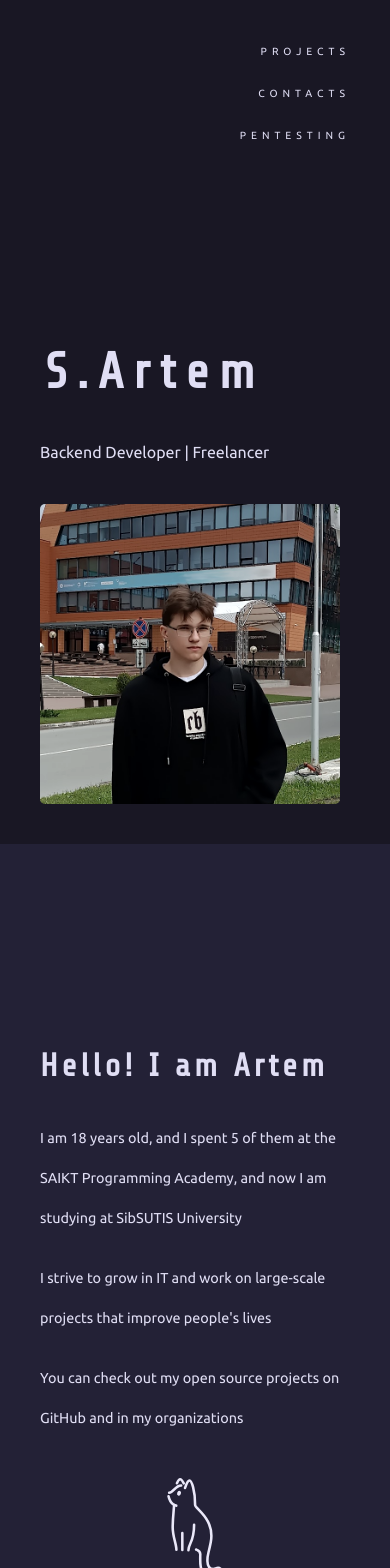
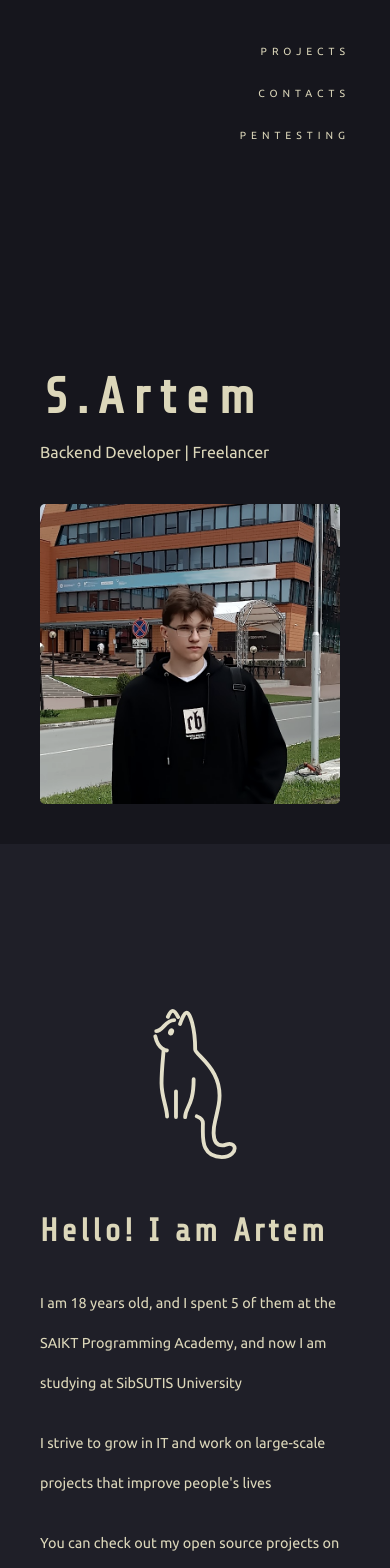
Before and after one commit to Nighty3098/Portfolio, a React (Create React App) app: page / in a window 390 px wide. Shown: the top 1568 px of the page. Built offline with nearby package versions, Linux system fonts and the light colour scheme.

Commit message:
Refactor styles in App.css for improved aesthetics and layout; update project_card.tsx to include a transparent div for layout consistency; adjust welcome.tsx to ensure proper height handling.

```diff
--- a/src/App.css
+++ b/src/App.css
@@ -9,10 +9,10 @@
   --spacing-l: 20px;
   --spacing-xl: 60px;
   --spacing-xxl: 80px;
-  --bg-2: #191724;
-  --bg: #232136;
-  --fg: #e0def4;
-  --accent: #eb6f92;
+  --bg-2: #16161D;
+  --bg: #1F1F28;
+  --fg: #DCD7BA;
+  --accent: #72A7BC;
   --shadow: 0px 15px 30px rgba(0, 0, 0, 0.2);
 }
 
@@ -123,6 +123,7 @@ body {
   text-align: left;
   padding: 0px;
   margin: 0px;
+  height: auto;
 }
 
 .underline {
@@ -151,7 +152,7 @@ body {
   height: 100%;
   padding: 0px;
   margin: 0px;
-  gap: var(--spacing-xl);
+  gap: var(--spacing-m);
 }
 
 .contacts-block {
@@ -461,6 +462,11 @@ body {
     font-size: 50px;
   }
 
+  .welcome-content p {
+    font-size: 1rem;
+    line-height: 1rem;
+  }
+
   .avatar-image {
     width: 300px;
     max-width: 300px;
@@ -555,11 +561,11 @@ body {
 
 @media (max-width: 1200px) {
   .contacts-tiling {
-    flex-direction: column;
+    flex-direction: row;
   }
 
   .content-block {
-    flex-direction: column;
+    flex-direction: column-reverse;
     justify-content: flex-start;
     gap: var(--spacing-xl);
   }
@@ -571,9 +577,9 @@ body {
   }
 
   .contact-link {
-    font-size: 1rem;
-    line-height: 2rem;
-    letter-spacing: 3px;
+    font-size: 0.8rem;
+    line-height: 1.5rem;
+    letter-spacing: 2px;
   }
 
   .content-block p {
@@ -590,9 +596,9 @@ body {
   }
 
   .content-block .avatar-image {
-    width: 100px;
+    width: 150px;
     min-width: 40px;
-    max-width: 100px;
+    max-width: 150px;
   }
 
   .about-block {
@@ -618,4 +624,13 @@ body {
   .welcome-content h1 {
     font-size: 250px;
   }
+
+  .welcome-content p {
+    font-size: 2rem;
+    line-height: 2rem;
+  }
+
+  .about-block p {
+    font-size: large;
+  }
 }
--- a/src/components/project_card.tsx
+++ b/src/components/project_card.tsx
@@ -143,6 +143,14 @@ const Modal: React.FC<ModalProps> = ({
             >
               Open
             </a>
+            <div
+              style={{
+                backgroundColor: "transparent",
+                height: "200px",
+                minHeight: "200px",
+                width: "100%",
+              }}
+            ></div>
           </motion.section>
         </motion.dialog>
       )}
--- a/src/components/welcome.tsx
+++ b/src/components/welcome.tsx
@@ -79,7 +79,7 @@ function WelcomePage() {
             S.Artem
           </motion.h1>
           <motion.div
-            style={{ width: "100%", padding: "0px", margin: "0px" }}
+            style={{ width: "100%", padding: "0px", margin: "0px", height: "auto" }}
             initial="hidden"
             animate="visible"
             variants={{
```
